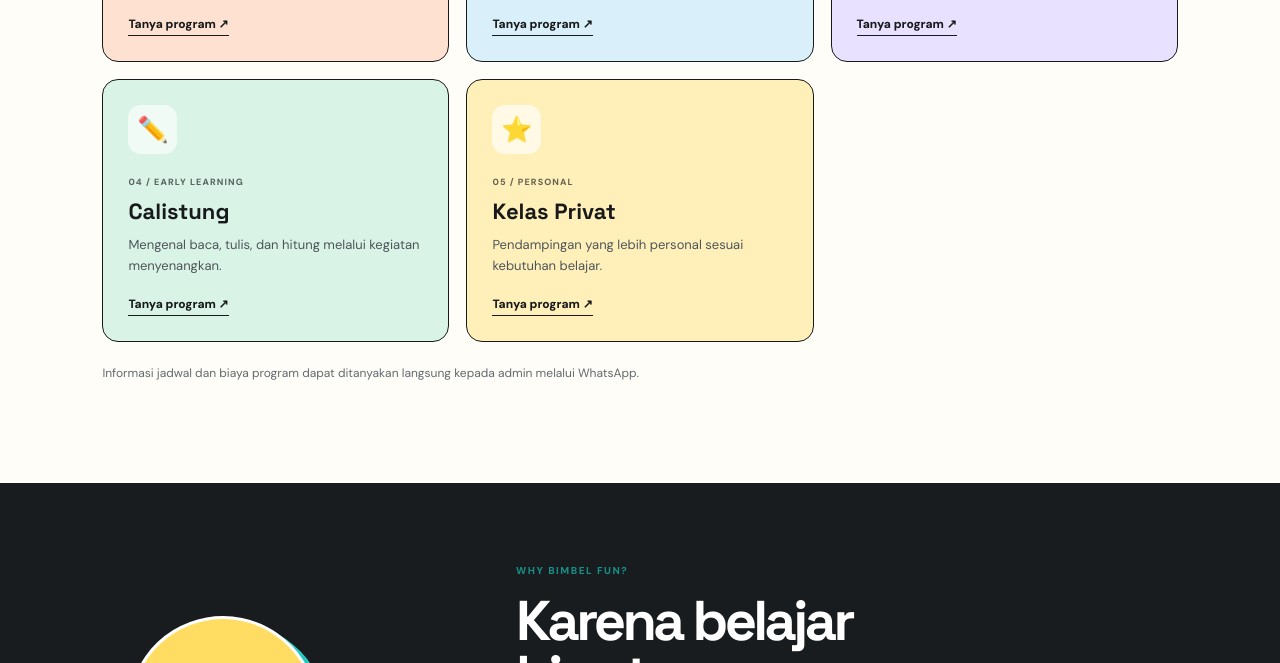
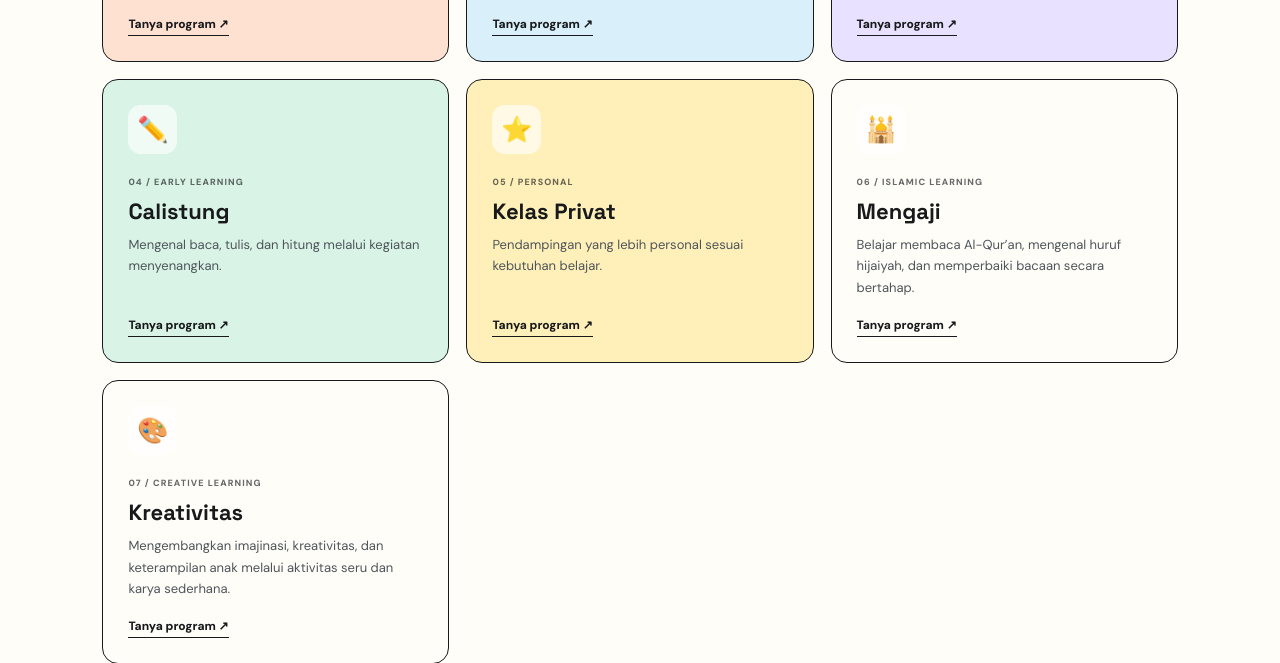
Before and after one commit to BimbelFun/bimbelfun-website, a plain HTML site: page index.html in a window 1280 px wide. Shown: the part 1226-1889 px from the top of the page. Drawn offline with Linux system fonts and the light colour scheme.

Commit message:
Add Mengaji and Kreativitas to homepage programs

```diff
--- a/index.html
+++ b/index.html
@@ -61,6 +61,8 @@
         <article class="program-card lilac"><div class="program-icon">📚</div><span class="card-number">03 / ALL SUBJECTS</span><h3>Semua Mata Pelajaran</h3><p data-id="all-desc">Pendampingan belajar untuk membantu memahami pelajaran sekolah.</p><p data-en="Study support to help learners understand their school subjects." hidden></p><a href="https://wa.me/6285801183555?text=Halo%20BIMBEL%20FUN%2C%20saya%20tertarik%20program%20Semua%20Mata%20Pelajaran." target="_blank" rel="noopener">Tanya program ↗</a></article>
         <article class="program-card mint"><div class="program-icon">✏️</div><span class="card-number">04 / EARLY LEARNING</span><h3>Calistung</h3><p data-id="calistung-desc">Mengenal baca, tulis, dan hitung melalui kegiatan menyenangkan.</p><p data-en="Discover reading, writing, and numeracy through joyful activities." hidden></p><a href="https://wa.me/6285801183555?text=Halo%20BIMBEL%20FUN%2C%20saya%20tertarik%20program%20Calistung." target="_blank" rel="noopener">Tanya program ↗</a></article>
         <article class="program-card yellow"><div class="program-icon">⭐</div><span class="card-number">05 / PERSONAL</span><h3>Kelas Privat</h3><p data-id="private-desc">Pendampingan yang lebih personal sesuai kebutuhan belajar.</p><p data-en="More personal guidance tailored to individual learning needs." hidden></p><a href="https://wa.me/6285801183555?text=Halo%20BIMBEL%20FUN%2C%20saya%20tertarik%20kelas%20Privat." target="_blank" rel="noopener">Tanya program ↗</a></article>
+        <article class="program-card lavender"><div class="program-icon">🕌</div><span class="card-number">06 / ISLAMIC LEARNING</span><h3>Mengaji</h3><p data-id="quran-desc">Belajar membaca Al-Qur’an, mengenal huruf hijaiyah, dan memperbaiki bacaan secara bertahap.</p><p data-en="Learn Qur’an reading, recognize Arabic letters, and improve recitation step by step." hidden></p><a href="https://wa.me/6285801183555?text=Halo%20BIMBEL%20FUN%2C%20saya%20tertarik%20program%20Mengaji." target="_blank" rel="noopener">Tanya program ↗</a></article>
+        <article class="program-card coral"><div class="program-icon">🎨</div><span class="card-number">07 / CREATIVE LEARNING</span><h3>Kreativitas</h3><p data-id="creative-desc">Mengembangkan imajinasi, kreativitas, dan keterampilan anak melalui aktivitas seru dan karya sederhana.</p><p data-en="Develop imagination, creativity, and children's skills through fun activities and hands-on projects." hidden></p><a href="https://wa.me/6285801183555?text=Halo%20BIMBEL%20FUN%2C%20saya%20tertarik%20program%20Kreativitas." target="_blank" rel="noopener">Tanya program ↗</a></article>
       </div>
       <p class="price-note" data-id="price-note">Informasi jadwal dan biaya program dapat ditanyakan langsung kepada admin melalui WhatsApp.</p>
       <p class="price-note" data-en="Ask our team on WhatsApp for current schedules and program fees." hidden></p>
```
